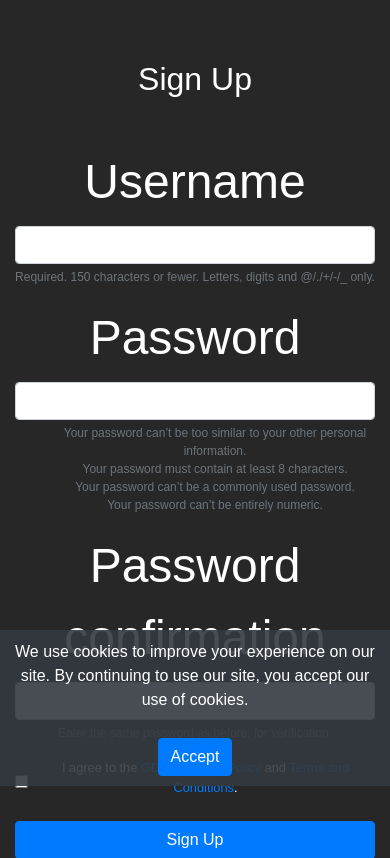
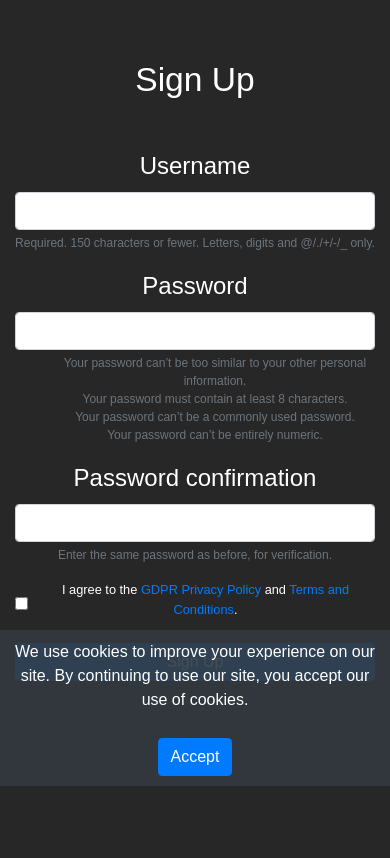
Before and after one commit to EdSmith8563/ecoScan, a Django app: page /signup/ in a window 390 px wide. Shown: the part 58-916 px from the top of the page. After the commit the page ends 844 px from the top, so only its background shows below. Run offline with Django 4.2, Linux system fonts and the light colour scheme; some libraries are stand-ins or nearby versions.

Commit message:
imrpoved register styling

```diff
--- a/static/accounts/styles/baseStyles.css
+++ b/static/accounts/styles/baseStyles.css
@@ -153,10 +153,22 @@ width: 40px;
 height: auto;
 vertical-align: top;
 }
+.login-text{
+    font-size: 100%;
+}
+.register-text{
+    font-size: 100%;
+}
 /* Styles for screens less than 600px wide */
 @media (max-width: 600px) {
     .rank-icon {
       width: 40px;
+    }
+    .login-text{
+        font-size: 50%;
+    }
+    .register-text{
+        font-size: 70%;
     }
   }
 
--- a/templates/registration/signup.html
+++ b/templates/registration/signup.html
@@ -6,11 +6,11 @@
 <div class="container mt-5">
   <div class="row justify-content-center">
     <div class="col-lg-6 col-md-8">
-      <h2 class="text-center mb-4">Sign Up</h2>
+      <h2 class="text-center register-text mb-4">Sign Up</h2>
       <form method="post" class="needs-validation mt-5">
         {% csrf_token %}
         {% for field in form %}
-          <div class="form-group mt-2 {% if field.errors %}has-error{% endif %}">
+          <div class="form-group login-text mt-2 {% if field.errors %}has-error{% endif %}">
             <label for="{{ field.id_for_label }}">{{ field.label }}</label>
             <input type="{{ field.field.widget.input_type }}" name="{{ field.html_name }}" id="{{ field.id_for_label }}" class="form-control {% if field.errors %}is-invalid{% endif %}" required>
             <small class="form-text text-muted w-100">{{ field.help_text }}</small>
```
Also changed, not shown: db.sqlite3.
